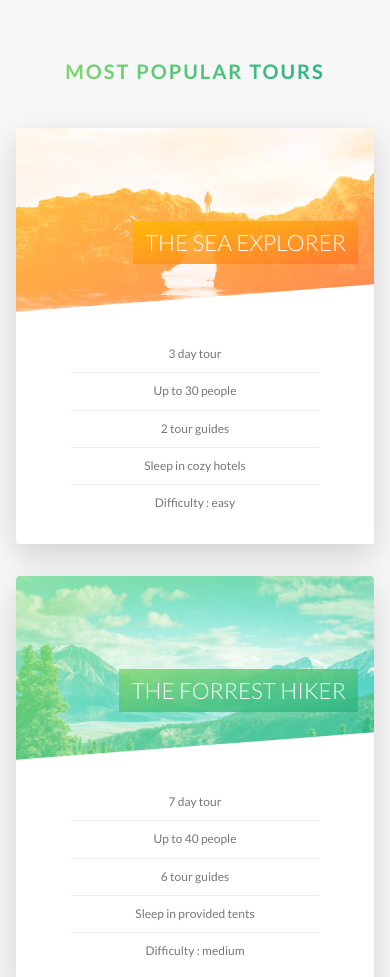
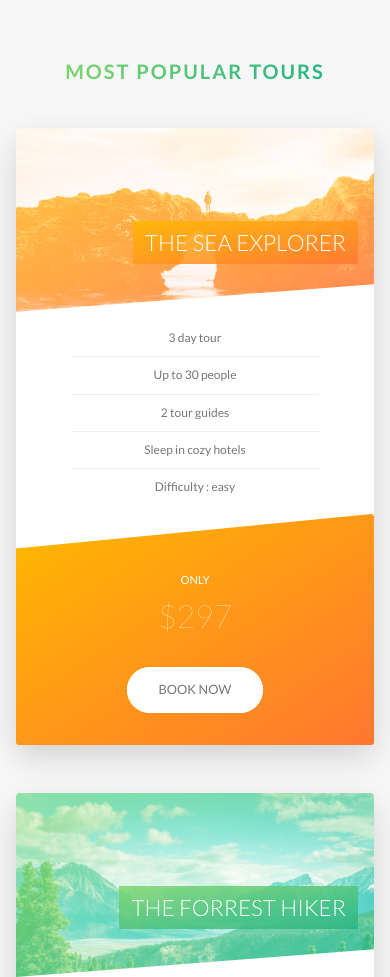
Before and after one commit to MoazElsayedMohamed/Natours-landing-page, a website: page index.html in a window 390 px wide. Shown: the part 2464-3441 px from the top of the page. Drawn offline with Linux system fonts and the light colour scheme.

Commit message:
style: :zap: use media queries in the rest of the sections

```diff
--- a/sass/components/_card.scss
+++ b/sass/components/_card.scss
@@ -165,4 +165,46 @@
     font-size: 6rem;
     font-weight: 100;
   }
+
+  @include respond(tab-port) {
+    height: auto;
+    border-radius: 3px;
+    background-color: $color-white;
+    box-shadow: $default-box-shadow;
+
+    &__side {
+      height: auto;
+      position: relative;
+      box-shadow: none;
+
+      &--back {
+        transform: rotateY(0);
+        clip-path: polygon(0 15%, 100% 0, 100% 100%, 0 100%);
+      }
+    }
+    &:hover &__side--front {
+      transform: rotateY(0);
+    }
+
+    &__details {
+      padding: 1rem 3rem;
+    }
+
+    &__cta {
+      position: relative;
+      top: 0;
+      left: 0;
+      transform: translate(0);
+      width: 100%;
+      padding: 7rem 4rem 4rem 4rem;
+    }
+
+    &__price-box {
+      margin-bottom: 3rem;
+    }
+
+    &__price-value {
+      font-size: 4rem;
+    }
+  }
 }
--- a/sass/components/_form.scss
+++ b/sass/components/_form.scss
@@ -14,6 +14,10 @@
     width: 80%;
     display: block;
     transition: all 0.3s;
+
+    @include respond(tab-port) {
+      width: 100%;
+    }
 
     &:focus {
       outline: none;
@@ -47,7 +51,12 @@
 
   &__radio-group {
     // width: 49%;
-    display: block;
+    display: inline-block;
+
+    @include respond(tab-port) {
+      width: 120%;
+      margin-bottom: 1rem;
+    }
   }
 
   &__radio-input {
--- a/sass/components/_story.scss
+++ b/sass/components/_story.scss
@@ -9,6 +9,16 @@
   font-size: $default-font-size;
   transform: skewX(-12deg);
 
+  @include respond(tab-port) {
+    width: 100%;
+    padding: 4rem;
+    padding-left: 7rem;
+  }
+
+  @include respond(phone) {
+    transform: skewX(0);
+  }
+
   &__shape {
     width: 15rem;
     height: 15rem;
@@ -19,6 +29,10 @@
     -webkit-clip-path: circle(50% at 50% 50%);
     clip-path: circle(50% at 50% 50%);
     transform: translateX(-3rem) skewX(12deg);
+
+    @include respond(phone) {
+      transform: translateX(-3rem) skewX(0);
+    }
   }
 
   &__img {
@@ -30,6 +44,9 @@
 
   &__text {
     transform: skewX(12deg);
+    @include respond(phone) {
+      transform: skewX(0);
+    }
   }
 
   &__caption {
--- a/sass/pages/_home.scss
+++ b/sass/pages/_home.scss
@@ -63,12 +63,38 @@
     ),
     url(../img/nat-10.jpg);
   background-size: 100%;
-  height: 50rem;
   border-radius: 3px;
   box-shadow: $default-box-shadow;
+
+  @include respond(tab-land) {
+    background-image: linear-gradient(
+        105deg,
+        rgba($color-white, 0.9) 0%,
+        rgba($color-white, 0.9) 65%,
+        transparent 65%
+      ),
+      url(../img/nat-10.jpg);
+    background-size: cover;
+  }
+
+  @include respond(tab-port) {
+    background-image: linear-gradient(
+        to right,
+        rgba($color-white, 0.9) 0%,
+        rgba($color-white, 0.9) 100%
+      ),
+      url(../img/nat-10.jpg);
+  }
 
   &__form {
     width: 50%;
     padding: 6rem;
+
+    @include respond(tab-land) {
+      width: 65%;
+    }
+    @include respond(tab-port) {
+      width: 100%;
+    }
   }
 }
```
Also changed, not shown: css/style.css, 1 other file.
